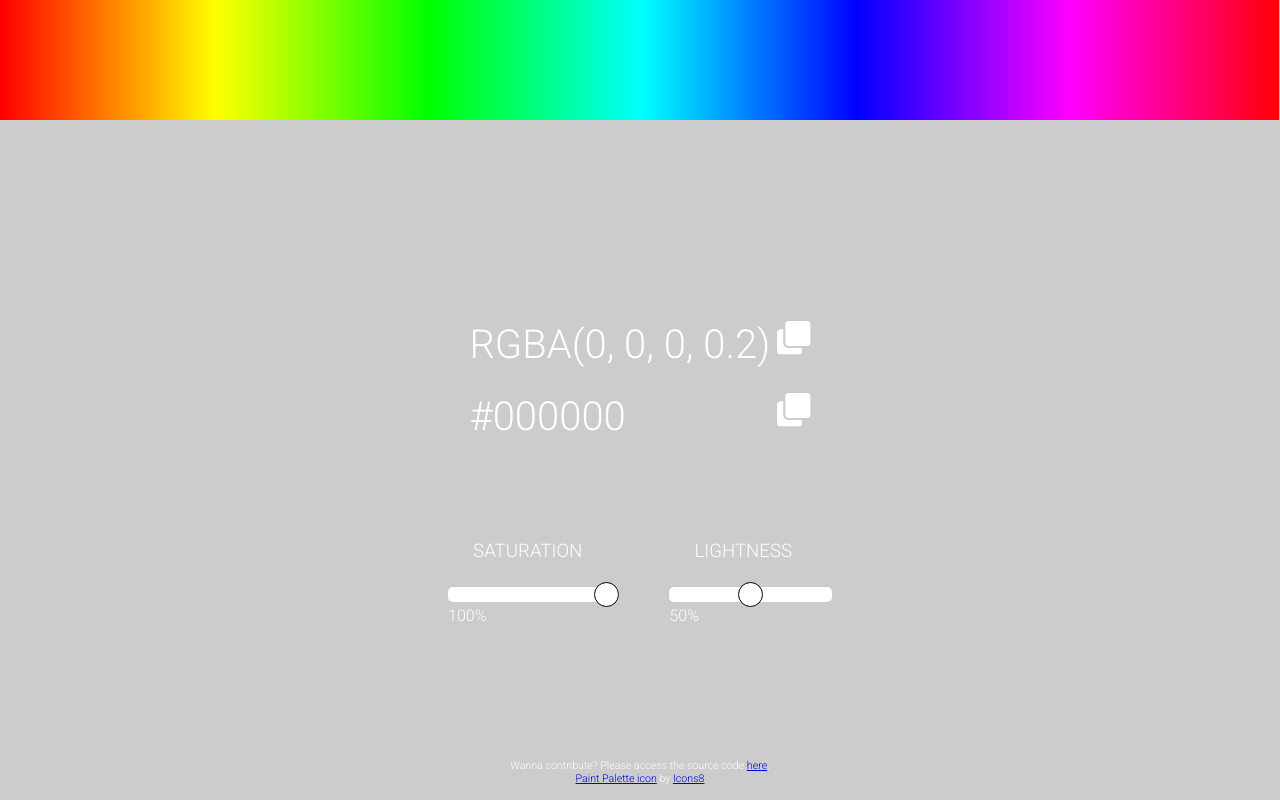
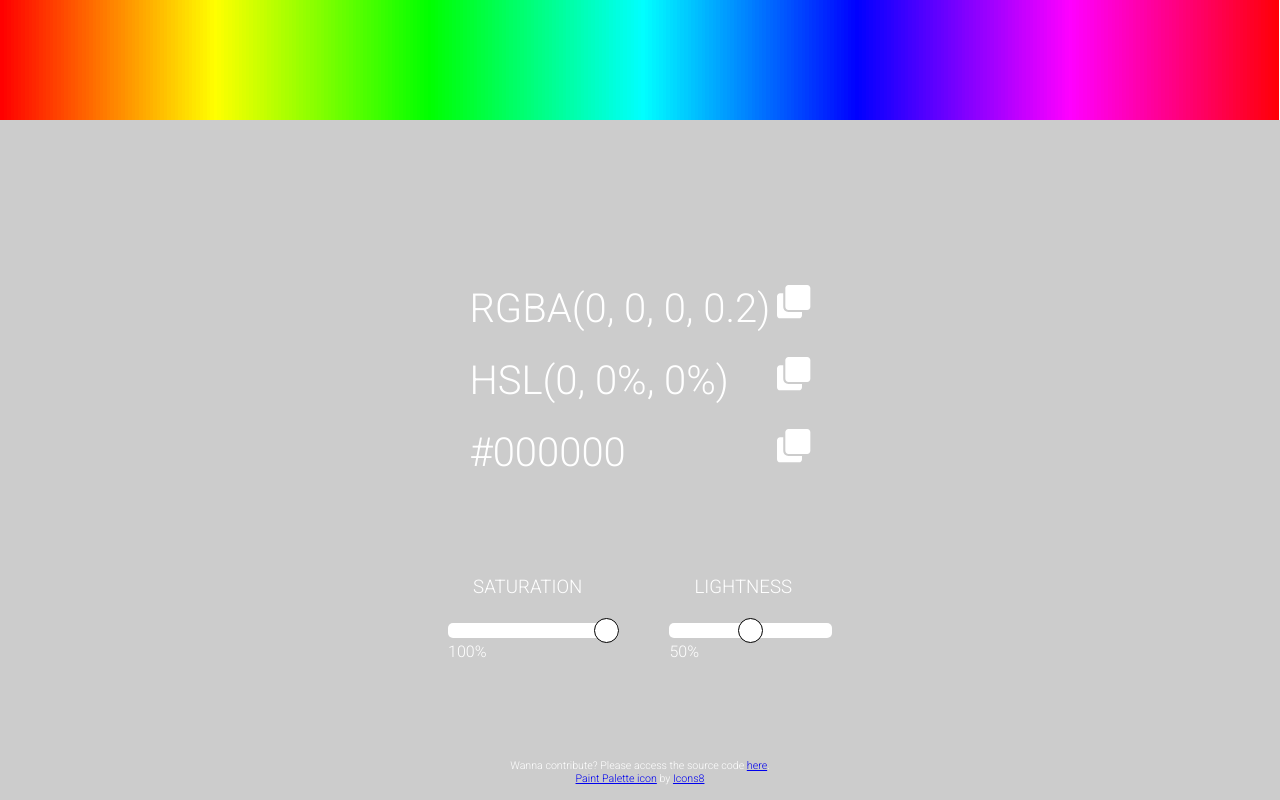
Before and after one commit to pablorodrigo52/colorpallete, a React (Create React App) app: page / in a window 1280 px wide. Built offline with nearby package versions, Linux system fonts and the light colour scheme.

Commit message:
adding hsl code to catch

```diff
--- a/src/app/css/App.css
+++ b/src/app/css/App.css
@@ -9,6 +9,7 @@
   display: flex;
   flex-direction: column;
   flex-wrap: wrap;
+  overflow: hidden;
 }
 .panel{
   height: 85vh;
--- a/src/app/js/App.jsx
+++ b/src/app/js/App.jsx
@@ -21,6 +21,7 @@ class App extends React.Component {
       panelColor: 'rgba(0, 0, 0, 0.2)',
       rgbColor: 'rgba(0, 0, 0, 0.2)',
       hexColor: '#000000',
+      hueColor: 'hsl(0, 0%, 0%)',
       somuchlight: false,
       saturation: 100,
       lightness: 50
@@ -37,6 +38,7 @@ class App extends React.Component {
         <section className="panel" style={{background: this.state.panelColor}}>
           <div className="codes">
             <div className={this.state.somuchlight ? 'blackfont' : ''}>{this.state.rgbColor} <FontAwesomeIcon onClick={this._copy} className={this.state.somuchlight ? 'blackfont' : ''} icon={faClone} /></div>
+            <div className={this.state.somuchlight ? 'blackfont' : ''}>{this.state.hueColor} <FontAwesomeIcon onClick={this._copy} className={this.state.somuchlight ? 'blackfont' : ''} icon={faClone} /></div>
             <div className={this.state.somuchlight ? 'blackfont' : ''}>{this.state.hexColor} <FontAwesomeIcon onClick={this._copy} className={this.state.somuchlight ? 'blackfont' : ''} icon={faClone} /></div>
           </div>
           <section className="config">
@@ -86,6 +88,10 @@ class App extends React.Component {
     const color = e.target.style.backgroundColor.toString();
     let [r, g, b] = [...color.substring(color.indexOf("(")+1).split(",")];
 
+    let h = normalizeToNumber(e.target.dataset.id);
+    let s = this.state.saturation;
+    let l = this.state.lightness;
+
     r = normalizeToNumber(r);
     g = normalizeToNumber(g);
     b = normalizeToNumber(b);
@@ -105,7 +111,8 @@ class App extends React.Component {
       lastHoveredColor: e.target.style.background,
       panelColor: e.target.style.backgroundColor,
       rgbColor: e.target.style.backgroundColor,
-      hexColor: rgbToHex(r,g,b)
+      hexColor: rgbToHex(r,g,b),
+      hueColor: `hsl(${h}, ${s}%, ${l}%)`
     });
   }
 
--- a/src/app/js/Color.jsx
+++ b/src/app/js/Color.jsx
@@ -53,7 +53,7 @@ class Color extends React.Component {
     }
 
     render(){
-        return <li className='color'
+        return <li data-id={this.props.hue} className='color'
             onClick={(e)=>this._detachColor(e)}
             style={this._setBackground()}
             onMouseMove={this._onMouseMove}>
```
